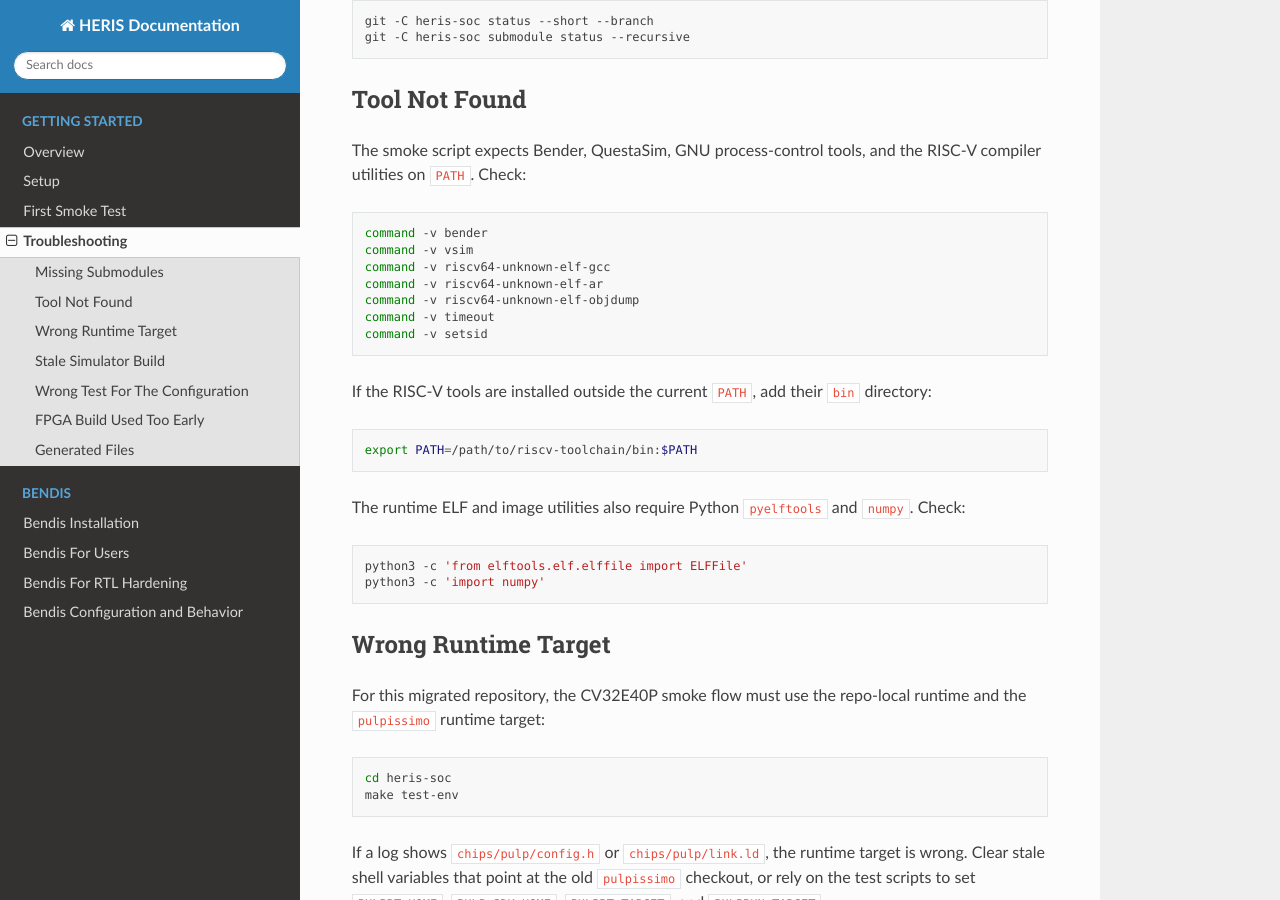
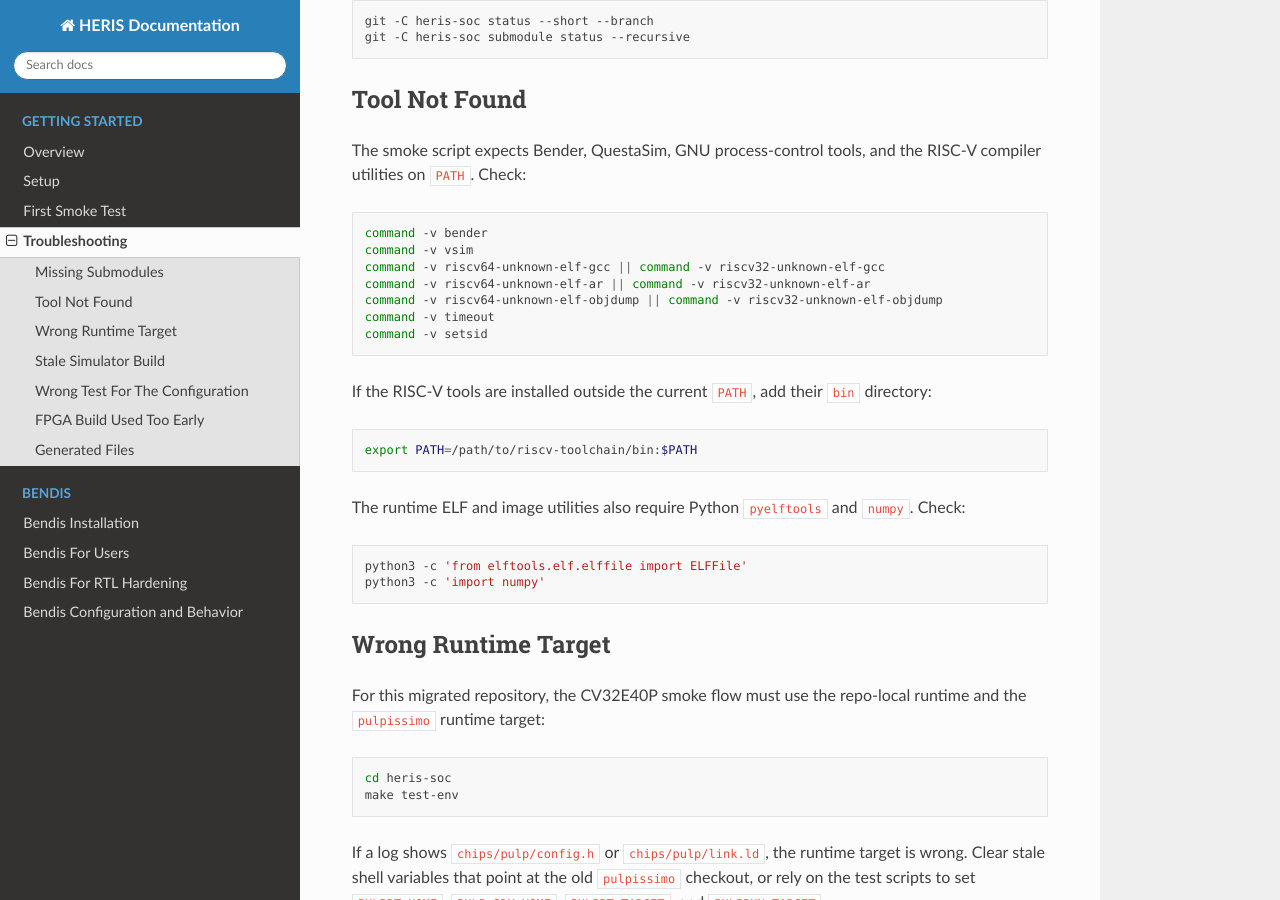
Before and after one commit to albertc9/HERIS-Doc, a Sphinx documentation site: the page built from docs/source/getting-started/troubleshooting.rst, in a window 1280 px wide and 900 px high, scrolled down 380 px. Built offline with Sphinx 7.4.7 and the Read the Docs theme 3.1.0, drawn with Linux system fonts in a browser that asks for light colours; pages that are not in the unit, such as notebooks, are missing from menus.

Commit message:
update troubleshooting

```diff
--- a/docs/source/getting-started/troubleshooting.rst
+++ b/docs/source/getting-started/troubleshooting.rst
@@ -27,9 +27,9 @@ RISC-V compiler utilities on ``PATH``. Check:
 
    command -v bender
    command -v vsim
-   command -v riscv64-unknown-elf-gcc
-   command -v riscv64-unknown-elf-ar
-   command -v riscv64-unknown-elf-objdump
+   command -v riscv64-unknown-elf-gcc || command -v riscv32-unknown-elf-gcc
+   command -v riscv64-unknown-elf-ar || command -v riscv32-unknown-elf-ar
+   command -v riscv64-unknown-elf-objdump || command -v riscv32-unknown-elf-objdump
    command -v timeout
    command -v setsid
 
```
